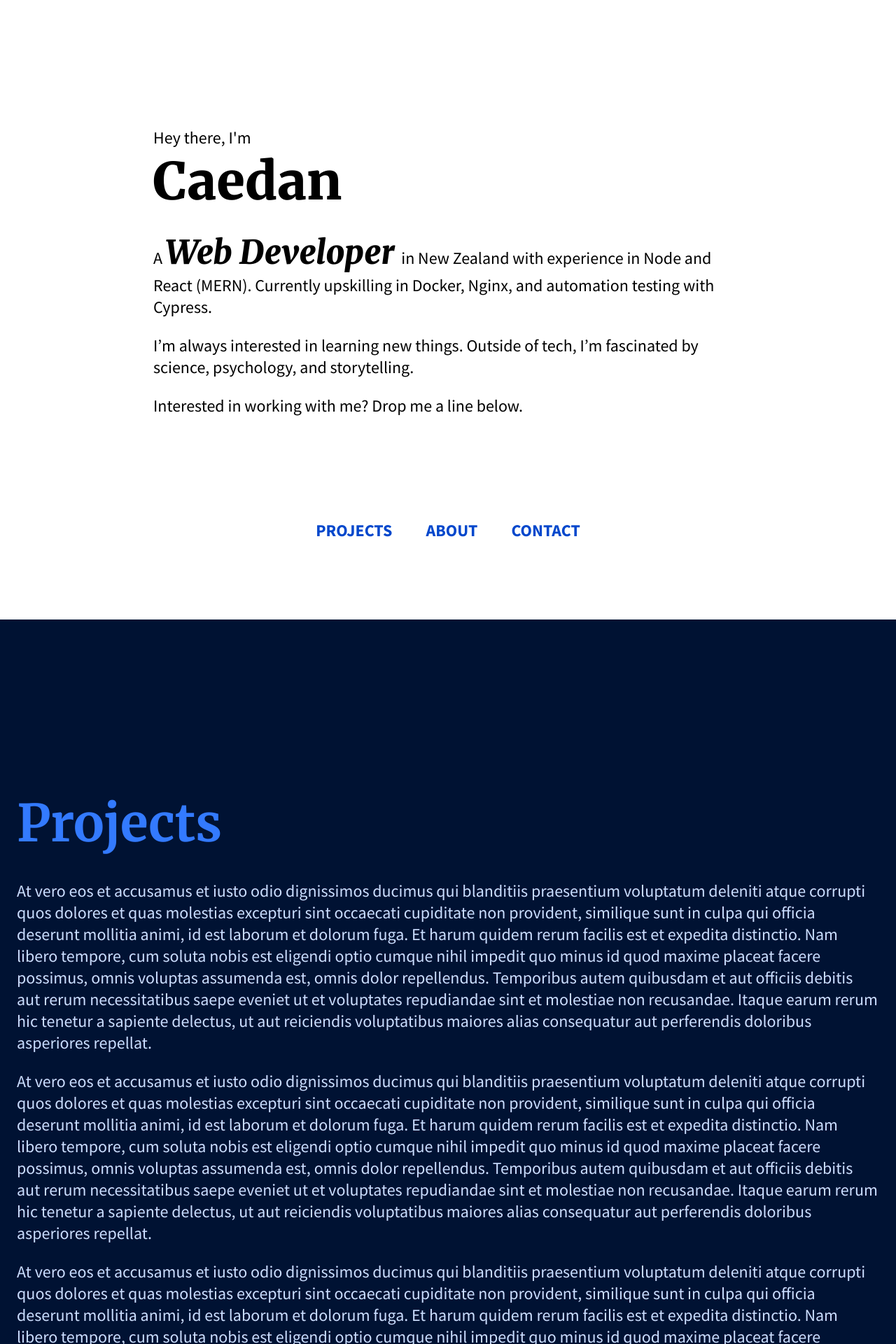
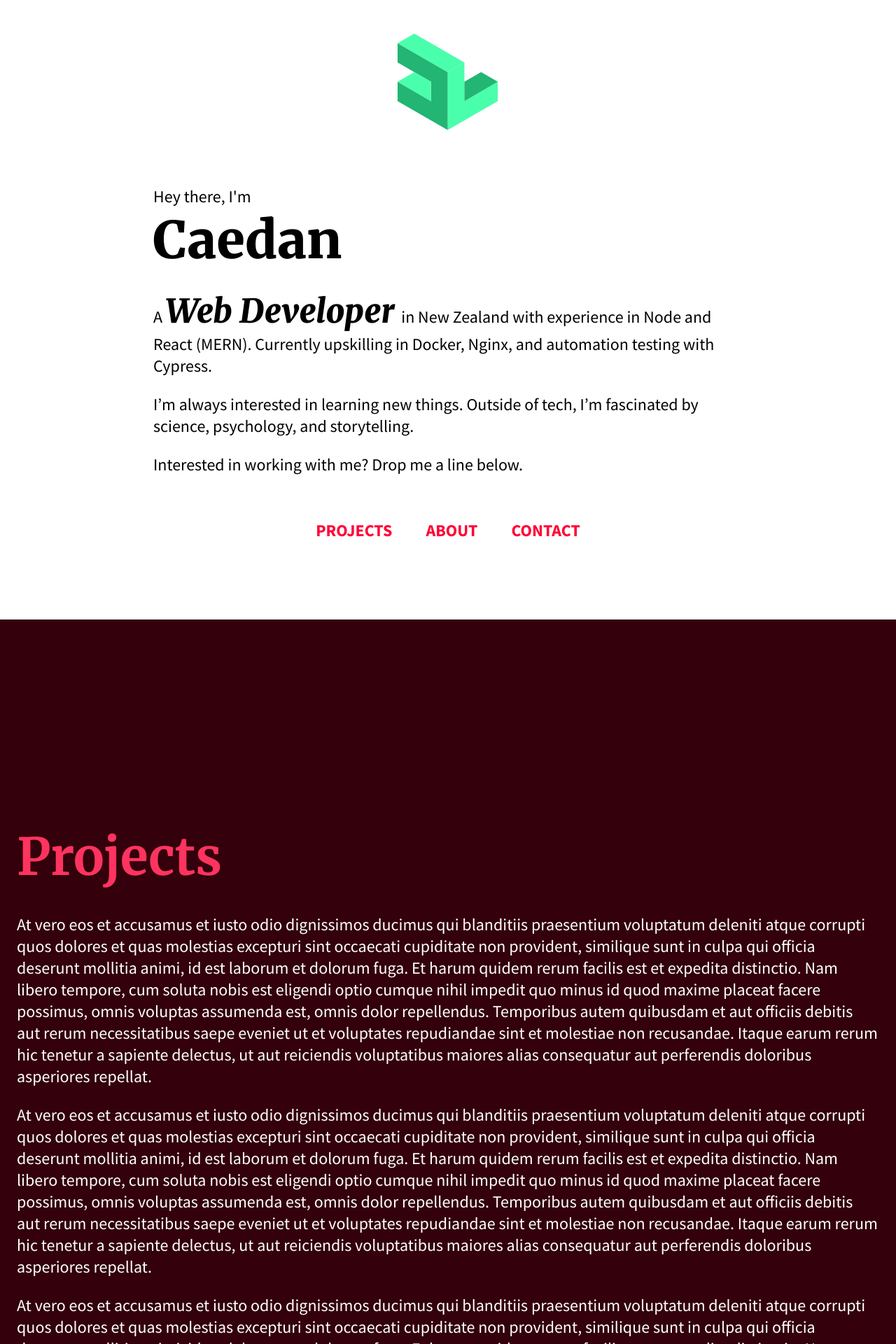
Before and after one commit to CaedanLavender/portfolio, a React (Create React App) app: page / in a window 1280 px wide. Shown: the top 1920 px of the page at 70% size. Built offline with nearby package versions, Linux system fonts and the light colour scheme.

Commit message:
General rejigging, added logo

```diff
--- a/src/components/Landing.js
+++ b/src/components/Landing.js
@@ -1,8 +1,12 @@
 import '../scss/main.scss';
+import { ReactComponent as Logo } from '../assets/caedan-logo.svg';
 const Landing = () => {
 
    return (
       <div id='landing'>
+            <div id="logo">
+               <Logo />
+            </div>
          <div id="landingInner">
             <p>
                Hey there, I'm <br/><h1>Caedan</h1>
--- a/src/index.css
+++ b/src/index.css
@@ -3,7 +3,7 @@
   font-family: -apple-system, BlinkMacSystemFont, 'Segoe UI', 'Roboto', 'Oxygen',
     'Ubuntu', 'Cantarell', 'Fira Sans', 'Droid Sans', 'Helvetica Neue',
     sans-serif;
-  -webkit-font-smoothing: antialiased;
+  -webkit-font-smoothing: altaliased;
   -moz-osx-font-smoothing: grayscale;
 }
 
--- a/src/scss/abstracts/_colors.scss
+++ b/src/scss/abstracts/_colors.scss
@@ -1,14 +1,14 @@
-$accent: #0059ff;
-$accent-light: lighten($accent, 10%);
-$accent-superlight: lighten($accent, 40%);
-$accent-dark: darken($accent, 10%);
-$accent-superdark: darken($accent, 40%);
+$primary: #ff0037;
+$primary-light: lighten($primary, 10%);
+$primary-superlight: lighten($primary, 50%);
+$primary-dark: darken($primary, 10%);
+$primary-superdark: darken($primary, 40%);
 
-$anti-accent: #1dd670;
-$anti-accent-light: lighten($anti-accent, 5%);
-$anti-accent-superlight: lighten($anti-accent, 40%);
-$anti-accent-dark: darken($anti-accent, 10%);
-$anti-accent-superdark: darken($anti-accent, 45%);
+$alt-primary: #0d34e0;
+$alt-primary-light: lighten($alt-primary, 5%);
+$alt-primary-superlight: lighten($alt-primary, 50%);
+$alt-primary-dark: darken($alt-primary, 10%);
+$alt-primary-superdark: darken($alt-primary, 40%);
 
 $dark: #0a0a0a;
 $dark-1: #1a1a1a;
--- a/src/scss/components/_body.scss
+++ b/src/scss/components/_body.scss
@@ -5,7 +5,7 @@ main {
 }
 
 .darkBackground {
-   background-color: $c-accent-superdark;
+   background-color: $c-primary-superdark;
 }
 
 .sectionSuper {
@@ -21,7 +21,7 @@ section {
       margin-top: 100px;
    }
    margin: 0;
-   padding: 6em 1em;
+   padding: 8em 1em 12em;
    .sectionTitle {
       // position: sticky;
       top: 60px;
@@ -30,18 +30,35 @@ section {
    }
 }
 
-.orangeSchema {
-   background-color: $c-anti-accent-superdark;
-   color: $c-anti-accent-superlight;
+
+.primarySchema {
+   background-color: $c-primary-superdark;
+   color: $c-primary-superlight;
    h1 {
-      color: $c-anti-accent-light;
+      color: $c-primary-light;
    }
 }
 
-.greenSchema {
-   background-color: $c-accent-superdark;
-   color: $c-accent-superlight;
+.primarySchema--light {
+   background-color: $c-primary-superlight;
+   color: $c-primary-superdark;
    h1 {
-      color: $c-accent-light;
+      color: $c-primary;
    }
 }
+
+.altSchema {
+   background-color: $c-alt-primary-superdark;
+   color: $c-alt-primary-superlight;
+   h1 {
+      color: $c-alt-primary-light;
+   }
+}
+
+.altSchema--light {
+   background-color: $c-alt-primary-superlight;
+   color: $c-alt-primary-superdark;
+   h1 {
+      color: $c-alt-primary;
+   }
+}
--- a/src/scss/components/_header.scss
+++ b/src/scss/components/_header.scss
@@ -26,7 +26,7 @@ nav {
    max-width: $s-content-width;
    width: 100%;
    display: flex;
-   color: $c-accent-dark;
+   color: $c-primary;
 
    ul {
       display: flex;
@@ -48,7 +48,7 @@ nav {
          cursor: pointer;
          &:hover {
             transition: background-color 100ms ease-in-out;
-            background-color: $c-accent-dark;
+            background-color: $c-primary;
             color: $c-white;
             z-index: 99;
          }
--- a/src/scss/components/_landing.scss
+++ b/src/scss/components/_landing.scss
@@ -5,7 +5,8 @@
    height: 100vh;
    width: 100%;
    display: flex;
-   justify-content: center;
+   flex-direction: column;
+   // justify-content: center;
    align-items: center;
 }
 
@@ -21,7 +22,7 @@
    }
    h1 {
       font-weight: 900;
-      // color: $c-accent;
+      // color: $c-primary;
    }
    h3 {
       font-weight: 800;
@@ -35,3 +36,8 @@
    }
    // padding-bottom: 300px;
 }
+
+#logo {
+   width: 12ch;
+   margin-block: 2em;
+}
```
Also changed, not shown: src/assets/caedan-logo.svg (added), src/components/Body.js.
